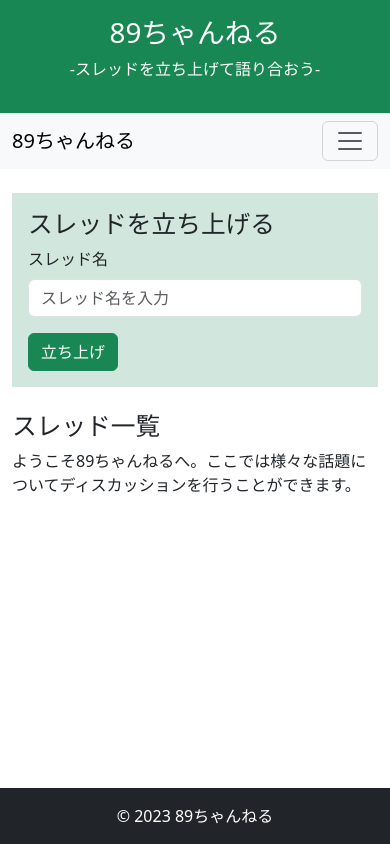
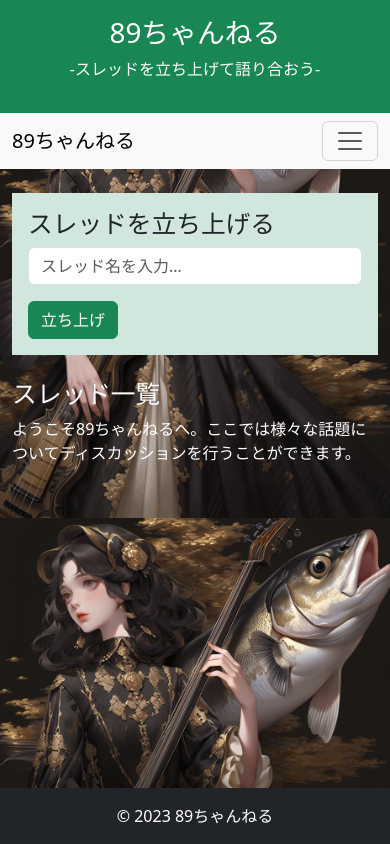
Before and after one commit to Messiah-KenTanaka/ENChannel, a PHP site: page / in a window 390 px wide. Run offline with PHP 8.4, Linux system fonts and the light colour scheme; data that the repository does not hold is empty.

Commit message:
backgroundimageを設定

```diff
--- a/src/views/css/style.css
+++ b/src/views/css/style.css
@@ -1,5 +1,14 @@
 body {
   padding-bottom: 150px;
+  background-image: url("../assets/black_bass_89_bg_01.png");
+  background-size: cover;
+  background-position: center;
+}
+@media (max-width: 768px) {
+  body {
+    background-size: contain;
+    background-position: top;
+  }
 }
 
 a {
--- a/src/views/parts/comment_form.php
+++ b/src/views/parts/comment_form.php
@@ -3,7 +3,7 @@
   <form action="<?= $_SERVER['SCRIPT_NAME'] ?>" method="POST">
     <div class="row mb-2">
       <div class="col">
-        <input type="text" class="form-control" id="user_name" name="user_name" placeholder="ニックネーム" minlength="0" maxlength="16">
+        <input type="text" class="form-control" id="user_name" name="user_name" placeholder="ニックネーム..." minlength="0" maxlength="16">
         <input type="hidden" name="thread_id" value="<?php echo $thread['id'] ?>">
       </div>
       <div class="col-auto">
--- a/src/views/parts/comments.php
+++ b/src/views/parts/comments.php
@@ -11,7 +11,7 @@
                   <?= h($comment['user_name']) ?>
                 </span>
               </span>
-              <span class="text-end"><?= h($comment['created_at']) ?></span>
+              <span class="text-end"><?= date('Y年m月d日 H:i', strtotime($comment['created_at'])) ?></span>
             </div>
             <p><?= h($comment['comment']) ?></p>
           </td>
--- a/src/views/parts/thread_form.php
+++ b/src/views/parts/thread_form.php
@@ -3,8 +3,7 @@
   <h2>スレッドを立ち上げる</h2>
   <form action="<?= $_SERVER['SCRIPT_NAME'] ?>" method="POST">
     <div class="mb-3">
-      <label for="title" class="form-label">スレッド名</label>
-      <input type="text" class="form-control" id="title" name="title" placeholder="スレッド名を入力" minlength="0" maxlength="128" required>
+      <input type="text" class="form-control" id="title" name="title" placeholder="スレッド名を入力..." minlength="0" maxlength="128" required>
     </div>
     <button type="submit" class="btn btn-success">立ち上げ</button>
   </form>
--- a/src/views/parts/threads.php
+++ b/src/views/parts/threads.php
@@ -1,7 +1,9 @@
 <!-- スレッド一覧 -->
 <section id="home" class="my-4">
-  <h2>スレッド一覧</h2>
-  <p>ようこそ89ちゃんねるへ。ここでは様々な話題についてディスカッションを行うことができます。</p>
+  <div class="text-white">
+    <h2>スレッド一覧</h2>
+    <p>ようこそ89ちゃんねるへ。ここでは様々な話題についてディスカッションを行うことができます。</p>
+  </div>
   <div class="row">
     <?php foreach ($threads as $thread) : ?>
       <div class="col-md-6">
--- a/src/views/scss/style.scss
+++ b/src/views/scss/style.scss
@@ -1,5 +1,14 @@
 body {
   padding-bottom: 150px;
+  background-image: url('../assets/black_bass_89_bg_01.png');
+  background-size: cover;
+  background-position: center;
+
+  // モバイル
+  @media (max-width: 768px) {
+    background-size: contain;
+    background-position: top;
+  }
 }
 
 a {
```
Also changed, not shown: src/views/assets/black_bass_89_bg_01.png (added), src/views/assets/test.png (deleted), 1 other file.
